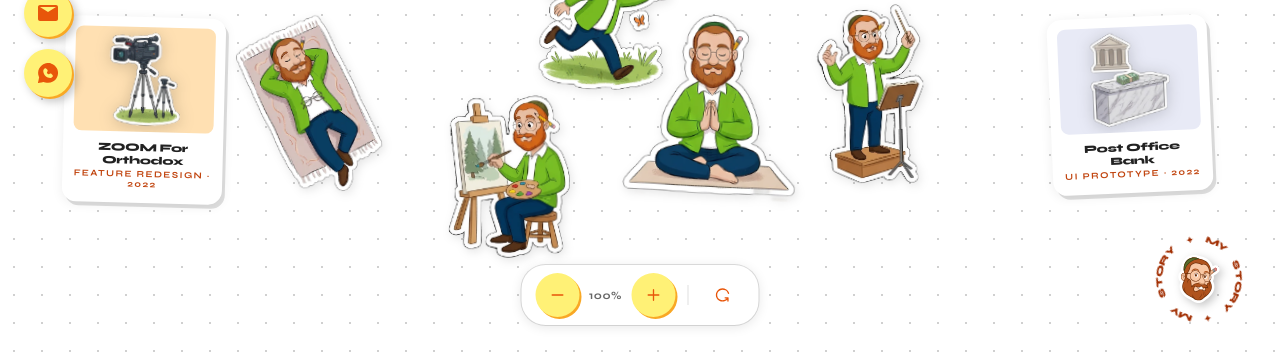
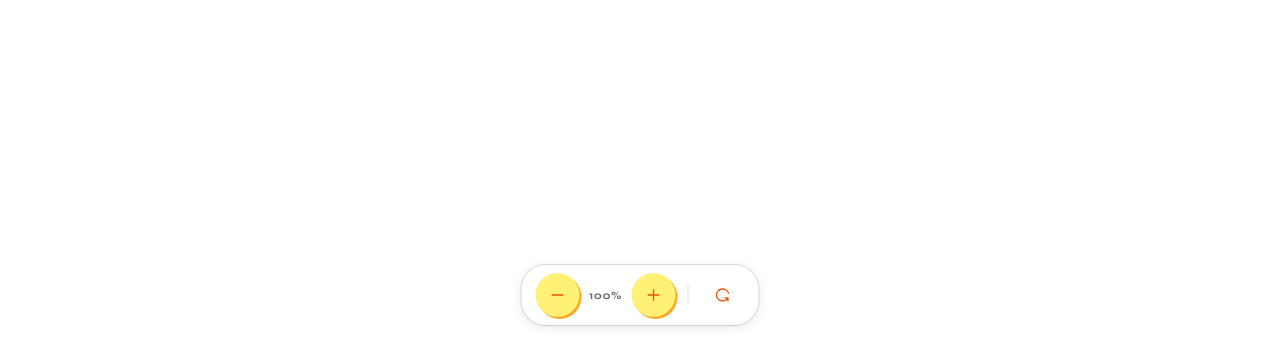
Before and after one commit to bennyungerc-debug/sticker-portfolio, a plain HTML site: page index.html in a window 1280 px wide. Shown: the part 447-800 px from the top of the page. Drawn offline with Linux system fonts and the light colour scheme.

Commit message:
Auto-deploy: update index.html

```diff
--- a/index.html
+++ b/index.html
@@ -631,6 +631,7 @@
   </style>
 </head>
 <body>
+<div id="intro-overlay"></div>
 
 <a class="skip-link" href="#project-overlay">Skip to content</a>
 
```
